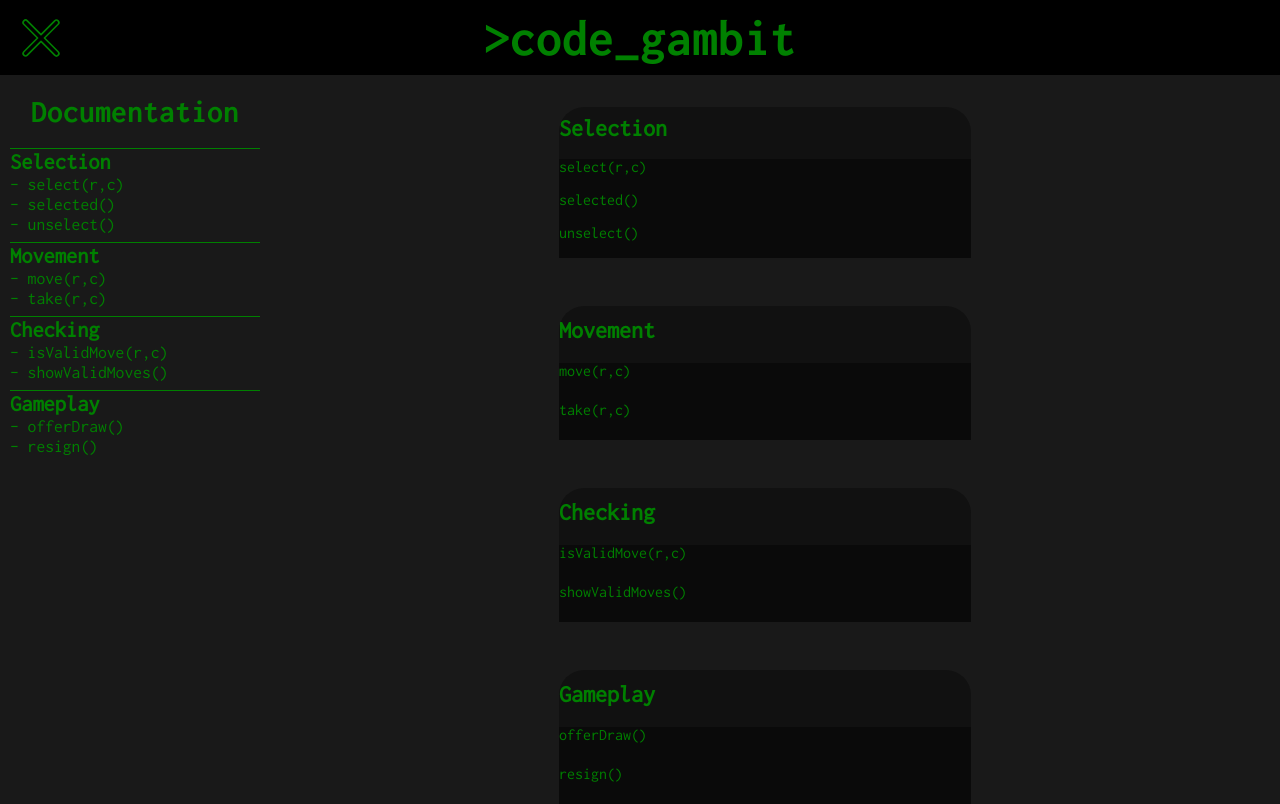
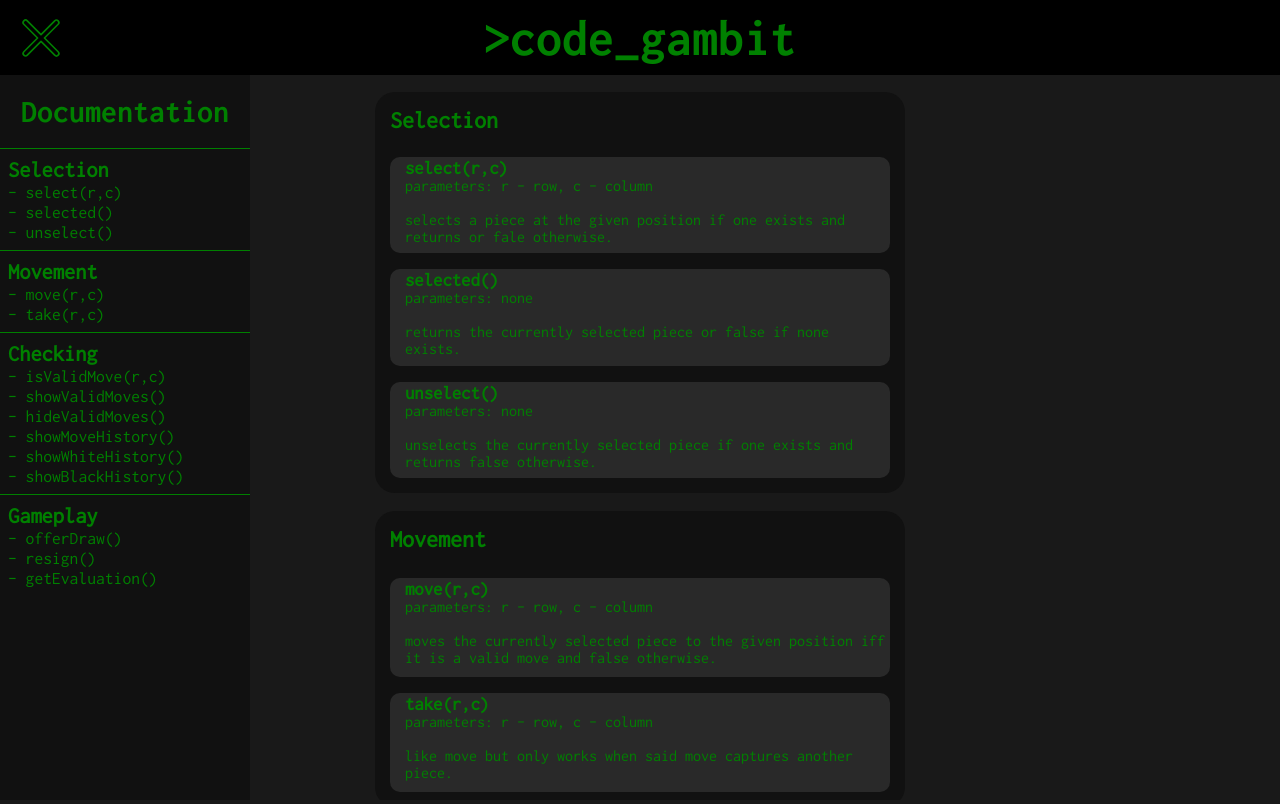
Before and after one commit to joshbacon/codegambit, a React (Create React App) app: page / in a window 1280 px wide. Built offline with nearby package versions, Linux system fonts and the light colour scheme.

Commit message:
finished doc formatting

```diff
--- a/src/DocCard.css
+++ b/src/DocCard.css
@@ -1,4 +1,8 @@
 :root{
+
+    --section-width: 500px;
+    --section-height: 300px;
+
     --card-width: 100%;
     --card-height: 100%;
 }
@@ -8,7 +12,24 @@
     margin: 0;
 }
 
+section {
+    position: relative;
+    width: var(--section-width);
+    height: var(--card-height);
+    display: grid;
+    background-color: #111111;
+    border-radius: 20px;
+    row-gap: 1rem;
+    padding: 15px;
+}
+
 .card {
     width: var(--card-width);
     height: var(--card-height);
+    background-color: #292929;
+    border-radius: 10px;
 }
+
+h3, p {
+    padding-left: 15px;
+}
--- a/src/DocCard.js
+++ b/src/DocCard.js
@@ -1,12 +1,21 @@
 import './DocCard.css';
+import React from 'react';
 
 const DocCard = (props) => {
-    let method = props.method;
-    console.log(method);
+    // console.log(props);
+    const data = props.data;
 
-    return <div className='card'>
-        {method.method}
-    </div>
+    return <section id={data.section}>
+        <h2>{data.section}</h2>
+        {data.methods.map((value, key) => {
+            return <div key={key} className='card' id={value.method}>
+                <h3>{value.method}</h3>
+                <p>parameters: {value.params}</p>
+                <br />
+                <p>{value.desc}</p>
+            </div>
+        })}
+    </section>
 }
 
 export default DocCard;
--- a/src/Docs.css
+++ b/src/Docs.css
@@ -17,6 +17,8 @@
 
     display: grid;
     place-items: center;
+
+    overflow: hidden;
 }
 
 .menu-bar {
@@ -26,9 +28,8 @@
     top: 0;
     left: 0;
     z-index: 5;
-    height: 100%;
+    height: calc(100vh - 75px);
     width: 250px;
-    padding: 0 10px 0 10px;
 
     background-color: var(--accent2);
 }
@@ -40,7 +41,7 @@ h1 {
 
 .list-section {
     border-top: 1px #008000 solid;
-    padding-bottom: 0.5em;
+    padding: 0.5em;
 }
 
 .list-section h2 {
@@ -59,34 +60,52 @@ h1 {
 }
 
 .main {
-    position: absolute;
-    top: 0;
-    left: 250px;
-    width: calc(100% - 250px);
+    width: 100%;
+    max-height: calc(100vh - 75px);
+    display: flex;
+    flex-direction: column;
+    justify-content: center;
 
+    overflow-x: hidden;
+    overflow-y: scroll;
+}
+
+.main::-webkit-scrollbar {
+    width: 15px;
+}
+
+.main::-webkit-scrollbar-track {
+    background-color: #00000000;
+}
+
+.main::-webkit-scrollbar-thumb {
+    background-color: var(--terminal-text);
+}
+
+.doc-column {
+    position: relative;
+    max-height: 100%;
     display: grid;
     place-items: center;
     grid-template-columns: 1fr;
     row-gap: 3rem;
-
-    background-color: var(--background);
+    margin-top: 4rem;
 }
 
-section {
-    display: grid;
-    align-items: center;
-    height: 100%;
-    width: 40%;
-    border-radius: 25px;
-    background-color: var(--accent2);
-    margin-top: 4em;
+section .scrolled {
+    animation: flash-section 2s ease-out 0s;
 }
 
-section h2 {
-    padding-bottom: 10px;
+@keyframes flash-section {
+    0% { background-color: #9ACD32 }
+    100% { background-color: #111111 }
 }
 
-.card {
-    background-color: var(--background);
-    width: 100%;
+div .scrolled {
+    animation: flash-div 2s ease-out 0s;
 }
+
+@keyframes flash-div {
+    0% { background-color: #9ACD32 }
+    100% { background-color: #292929 }
+}
--- a/src/Docs.js
+++ b/src/Docs.js
@@ -3,18 +3,31 @@ import DocCard from './DocCard.js'
 import DocData from './docs.json';
 import React from 'react';
 
+
 const Docs = (props) => {
-    // use the props.theme in the
+
+    const scrollTo = (div) => {
+        document.getElementById(div).scrollIntoView({
+            behavior: "smooth",
+            inline: "center"
+        });
+
+        document.getElementById(div).className = document.getElementById(div).className + ' scrolled'
+        setTimeout(() => {
+            document.getElementById(div).className = document.getElementById(div).className.replace(' scrolled', '');
+        }, 2000);
+    }
+
     return (
         <div className='docs'>
             <div className='menu-bar'>
                 <h1>Documentation</h1>
                 {DocData.map((value, key) => {
                     return <div key={key} className='list-section'>
-                        <h2>{value.section}</h2>
+                        <h2 onClick={() => scrollTo(value.section)}>{value.section}</h2>
                         <ul>
                             {value.methods.map((value, key) => {
-                                return <li key={key} className='method'> - {value.method}</li>
+                                return <li key={key} onClick={() => scrollTo(value.method)} className='method'> - {value.method}</li>
                             })}
                         </ul>
                     </div>
@@ -22,15 +35,11 @@ const Docs = (props) => {
             </div>
 
             <div className='main'>
-                {DocData.map((value, key) => {
-                    // make a section and map on each of the methods for a card.
-                    return <section key={key}>
-                        <h2>{value.section}</h2>
-                        {value.methods.map((value, key) => {
-                            return <DocCard key={key} method={value}/>
-                        })}
-                    </section>
-                })}
+                <div className='doc-column'>
+                    {DocData.map((value, key) => {
+                        return <DocCard key={key} data={value}/>
+                    })}
+                </div>
             </div>
         </div>
     );
--- a/src/docs.json
+++ b/src/docs.json
@@ -5,32 +5,37 @@
     "section": "Selection",
     "methods": [
         {"mid":0, "method":"select(r,c)", "params":"r - row, c - column", "desc":"selects a piece at the given position if one exists and returns or fale otherwise."},
-        {"mid":0, "method":"selected()", "params":"none", "desc":"returns the currently selected piece or false if none exists."},
-        {"mid":0, "method":"unselect()", "params":"none", "desc":"unselects the currently selected piece if one exists and returns false otherwise."}
+        {"mid":1, "method":"selected()", "params":"none", "desc":"returns the currently selected piece or false if none exists."},
+        {"mid":2, "method":"unselect()", "params":"none", "desc":"unselects the currently selected piece if one exists and returns false otherwise."}
     ]
 },
 {
-    "id": 0,
+    "id": 1,
     "section": "Movement",
     "methods": [
         {"mid":0, "method":"move(r,c)", "params":"r - row, c - column", "desc":"moves the currently selected piece to the given position iff it is a valid move and false otherwise."},
-        {"mid":0, "method":"take(r,c)", "params":"r - row, c - column", "desc":"like move but only works when said move captures another piece."}
+        {"mid":1, "method":"take(r,c)", "params":"r - row, c - column", "desc":"like move but only works when said move captures another piece."}
     ]
 },
 {
-    "id": 0,
+    "id": 2,
     "section": "Checking",
     "methods": [
         {"mid":0, "method":"isValidMove(r,c)", "params":"r - row, c - column", "desc":"returns true if the given position is a vlid move for the selected piece if one exists and false otherwise."},
-        {"mid":0, "method":"showValidMoves()", "params":"none", "desc":"shows all the valid moves of the selected piece if one exists and false otherwise."}
+        {"mid":1, "method":"showValidMoves()", "params":"none", "desc":"shows all the valid moves of the selected piece if one exists and false otherwise."},
+        {"mid":2, "method":"hideValidMoves()", "params":"none", "desc":"hides all the valid moves of the selected piece if one exists and false otherwise."},
+        {"mid":3, "method":"showMoveHistory()", "params":"none", "desc":"prints the move history for both players in the terminal or returns false if no moves have been played."},
+        {"mid":4, "method":"showWhiteHistory()", "params":"none", "desc":"prints the move history for white in the terminal or returns false if no moves have been played."},
+        {"mid":5, "method":"showBlackHistory()", "params":"none", "desc":"prints the move history for black in the terminal or returns false if no moves have been played."}
     ]
 },
 {
-    "id": 0,
+    "id": 3,
     "section": "Gameplay",
     "methods": [
         {"mid":0, "method":"offerDraw()", "params":"none", "desc":"offers a draw to the opponent."},
-        {"mid":0, "method":"resign()", "params":"none", "desc":"resigns the game."}
+        {"mid":1, "method":"resign()", "params":"none", "desc":"resigns the game."},
+        {"mid":2, "method":"getEvaluation()", "params":"none", "desc":"returns a number between "}
     ]
 }
 
```
